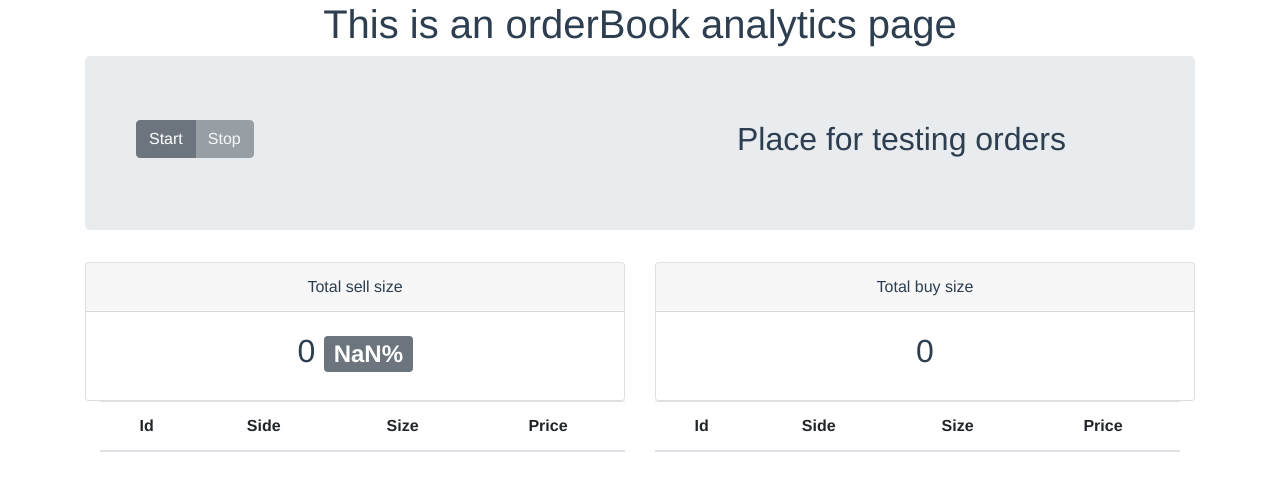
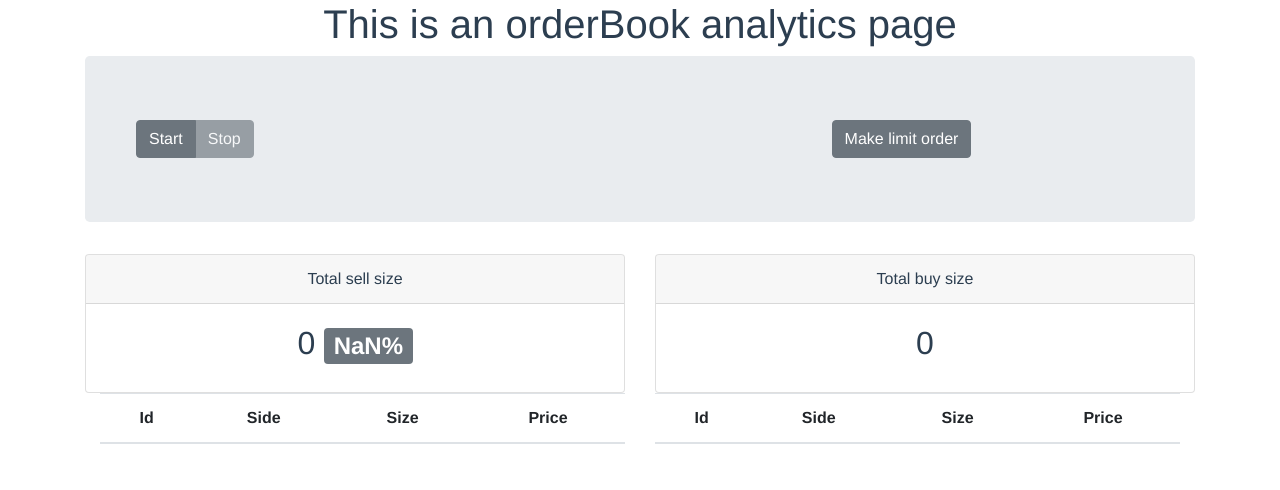
Before and after one commit to adminoid/cryptoid, a Vue app: page / in a window 1280 px wide. Shown: the top 490 px of the page. Built offline with nearby package versions, Linux system fonts and the light colour scheme.

Commit message:
added order panel blank

```diff
--- /dev/null
+++ b/src/components/OrderPanel.vue
@@ -0,0 +1,30 @@
+<template>
+  <div>
+    <b-button @click="makeLimitOrder">Make limit order</b-button>
+  </div>
+</template>
+
+<script>
+
+  export default {
+    name: "OrderPanel",
+
+    data () {
+      return {
+        apiKey: 'W2Z3rYqP95dtnmAQ6YAQKHIY',
+        apiSecret: 'Bh7Z_SLNBVkvez8ZH-fRRnWVUeui8X9X4D8NqPPGJ7DC7Jyo',
+      }
+    },
+
+    methods: {
+      makeLimitOrder () {
+        console.info('makeLimitOrder');
+      },
+
+    }
+  }
+</script>
+
+<style scoped>
+
+</style>
--- a/src/views/Analytics.vue
+++ b/src/views/Analytics.vue
@@ -18,7 +18,7 @@
 
             <div class="col-sm">
 
-              <h2>Place for testing orders</h2>
+              <order-panel/>
 
             </div>
           </div>
@@ -64,8 +64,14 @@
 <script>
 
   import _ from 'lodash';
+  import OrderPanel from '@/components/OrderPanel.vue'
+
 
   export default {
+
+    components: {
+      OrderPanel
+    },
 
     data () {
       return {
```
Also changed, not shown: 1 other file (tests, documents, lock files or other folders).
